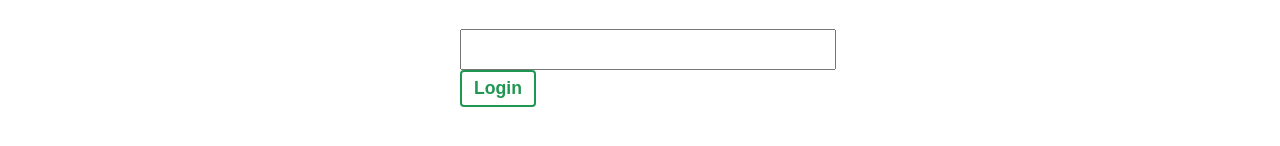
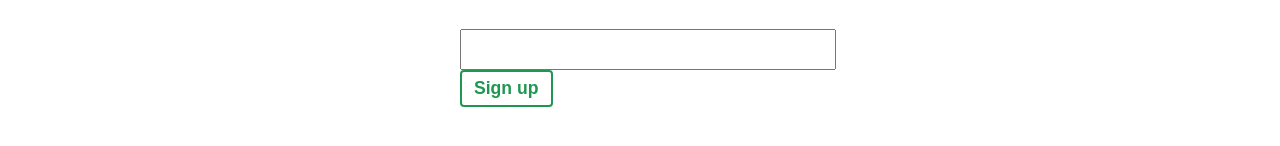
Before and after one commit to manny53365/finance-tracker, a React (Create React App) app: page /signup in a window 1280 px wide. Shown: the part 502-648 px from the top of the page. Built offline with nearby package versions, Linux system fonts and the light colour scheme.

Commit message:
corrected the button text

```diff
--- a/src/pages/signup/Signup.jsx
+++ b/src/pages/signup/Signup.jsx
@@ -33,7 +33,7 @@ export default function Signup() {
             onChange={(event) => setDisplayName(event.target.value)}
             value={displayName}
             />
-            <button className='btn'>Login</button>
+            <button className='btn'>Sign up</button>
         </form>
     )
 }
```
